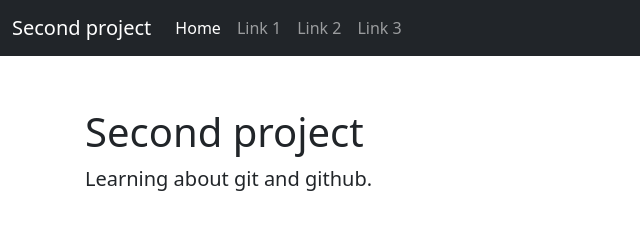
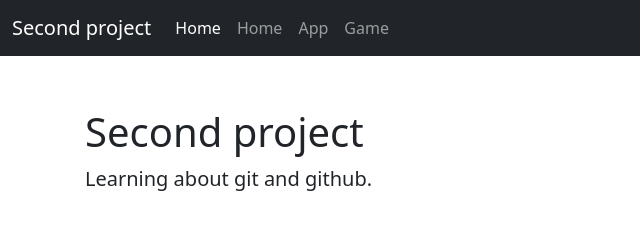
Before and after one commit to maddoxrb/SecondProject, a plain HTML site: page index.html in a window 1280 px wide. Shown: the full height of the page, 0-640 px from the left. Drawn offline with nearby package versions, Linux system fonts and the light colour scheme.

Commit message:
Added Link Text

```diff
--- a/index.html
+++ b/index.html
@@ -29,13 +29,13 @@
                     <a class="nav-link active" aria-current="page" href="#">Home</a>
                 </li>
                 <li class="nav-item">
-                    <a class="nav-link" href="#">Link 1</a>
+                    <a class="nav-link" href="#">Home</a>
                 </li>
                 <li class="nav-item">
-                    <a class="nav-link" href="#">Link 2</a>
+                    <a class="nav-link" href="#">App</a>
                 </li>
                 <li class="nav-item">
-                    <a class="nav-link" href="#">Link 3</a>
+                    <a class="nav-link" href="#">Game</a>
                 </li>
             </ul>
         </div>
```
